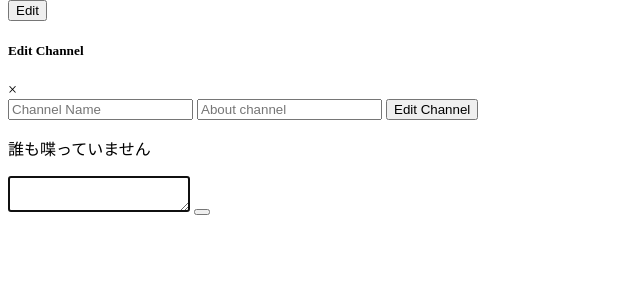
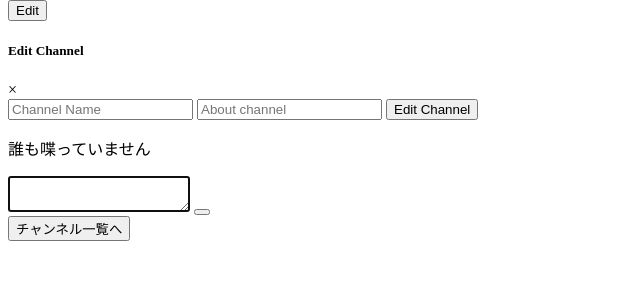
Before and after one commit to Raretech-Hackathon-TEAM-E/TEAM-E-App, a Flask app: template templates/detail.html in a window 1280 px wide. Shown: the part 16-316 px from the top of the page, without its empty margins (0-640 px from the left). Run offline with Flask 2, Linux system fonts and the light colour scheme; the template is opened without the code that fills it, so the values that code supplies are empty.

Commit message:
ルーティング作業用のため、index.htmlに「チャンネル一覧」追加

```diff
--- a/templates/detail.html
+++ b/templates/detail.html
@@ -84,5 +84,9 @@
         </div>
       </div>
     </div>
+    <form action="/" >
+      <button>チャンネル一覧へ</button>
+    </form>
+
   </body>
 </html>
```
